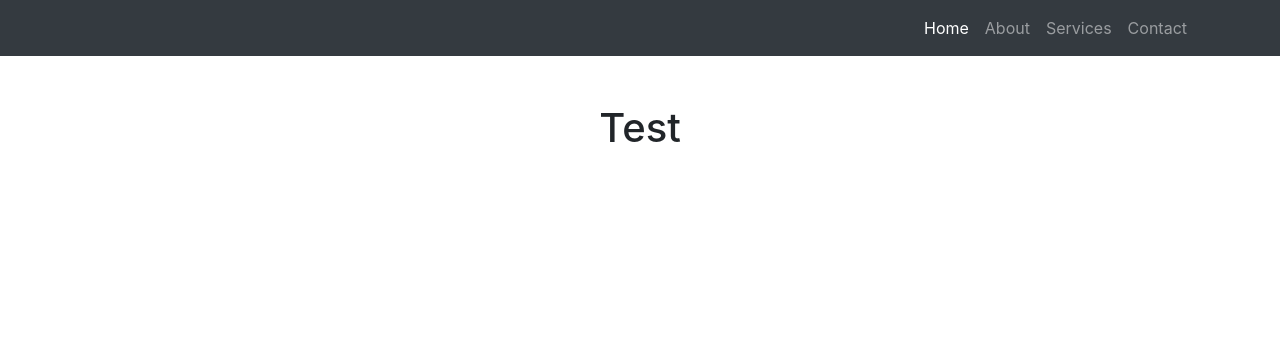
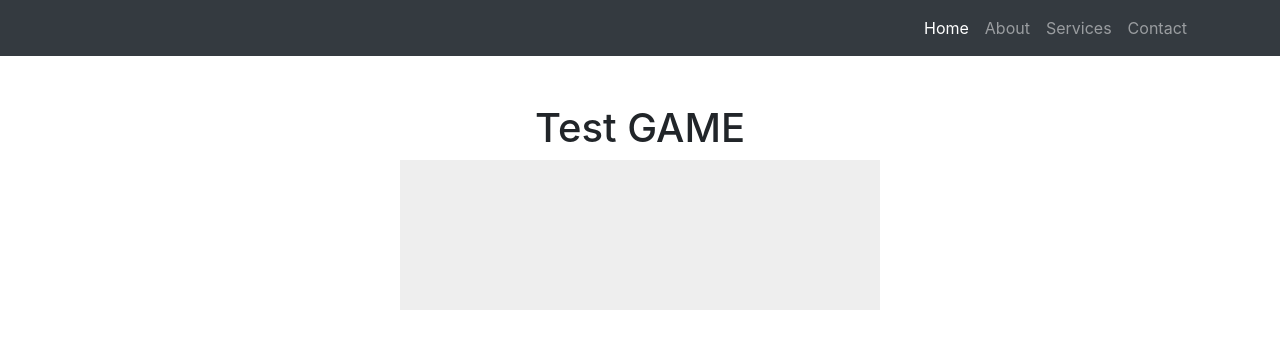
Before and after one commit to ndpiperis/Piperis-Application-2020, a website: page site/index.html in a window 1280 px wide. Drawn offline with Linux system fonts and the light colour scheme.

Commit message:
javascript stuff

```diff
--- a/site/index.html
+++ b/site/index.html
@@ -9,6 +9,10 @@
   <meta name="author" content="">
 
   <title></title>
+  <style>
+    * { padding: 0; margin: 0; }
+    canvas {background: #eee; display: block; margin: 0 auto;}
+  </style>
 
   <!-- Bootstrap core CSS -->
   <link href="vendor/bootstrap/css/bootstrap.min.css" rel="stylesheet">
@@ -16,6 +20,16 @@
 </head>
 
 <body>
+  <script>
+    var canvas = document.getElementById("myCanvas");
+    var ctx = canvas.getContext("2d");
+
+    ctx.beginPath();
+    ctx.rect(10, 20, 50, 50);
+    ctx.fillstyle = "#FF0000";
+    ctx.fill();
+    ctx.closePath();
+    </script>
 
   <!-- Navigation -->
   <nav class="navbar navbar-expand-lg navbar-dark bg-dark static-top">
@@ -49,8 +63,12 @@
   <div class="container">
     <div class="row">
       <div class="col-lg-12 text-center">
-        <h1 class="mt-5">Test</h1>
-        <p class="lead"></p>
+        <h1 class="mt-5">Test GAME</h1>
+        <p class="lead">
+          <canvas id = "myCanvas" width = "480" heihgt = "320">
+
+          </canvas>
+        </p>
         <ul class="list-unstyled">
           <li></li>
           <li></li>
```
Also changed, not shown: site/index.js (+8 -0 lines).
